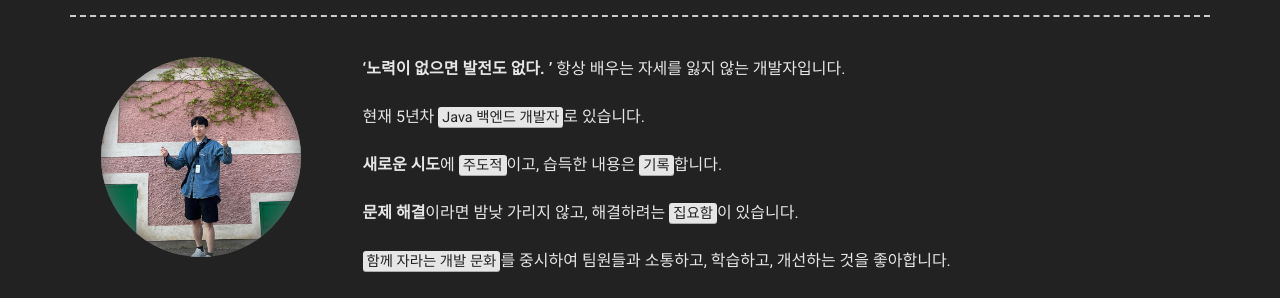
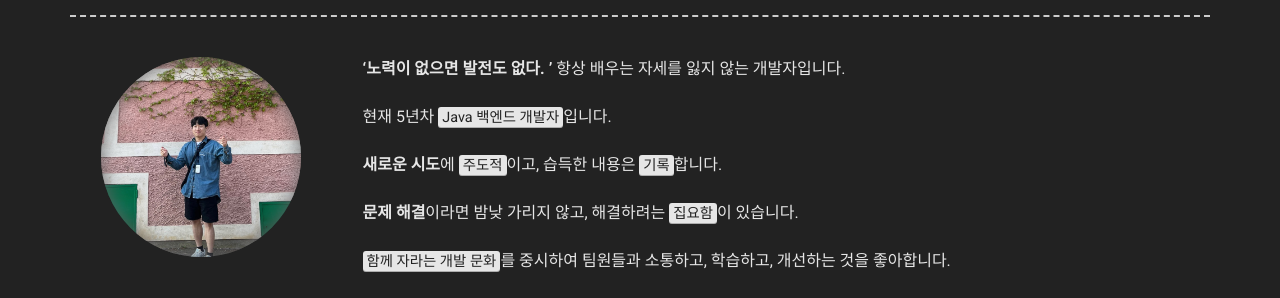
Before and after one commit to JinHyukParkk/JinHyukParkk.github.io, a Jekyll site: the page built from index.md, in a window 1280 px wide and 900 px high. Shown: the part 245-543 px from the top of the window. Built offline with Jekyll 4.4.1, drawn with Linux system fonts in a browser that asks for light colours; nearby versions of some CDN libraries.

Commit message:
update about

```diff
--- a/_config.yml
+++ b/_config.yml
@@ -35,7 +35,7 @@ about_profile_image: images/hyuk2.jpeg
 about_content: | # this will include new lines to allow paragraphs
   **'노력이 없으면 발전도 없다. ’** 항상 배우는 자세를 잃지 않는 개발자입니다.<br/>
   <br/>
-  현재 5년차 <mark>Java 백엔드 개발자</mark>로 있습니다.<br/>
+  현재 5년차 <mark>Java 백엔드 개발자</mark>입니다.<br/>
   <br/>
   **새로운 시도**에 <mark>주도적</mark>이고, 습득한 내용은 <mark>기록</mark>합니다. <br/>
   <br/>
```
